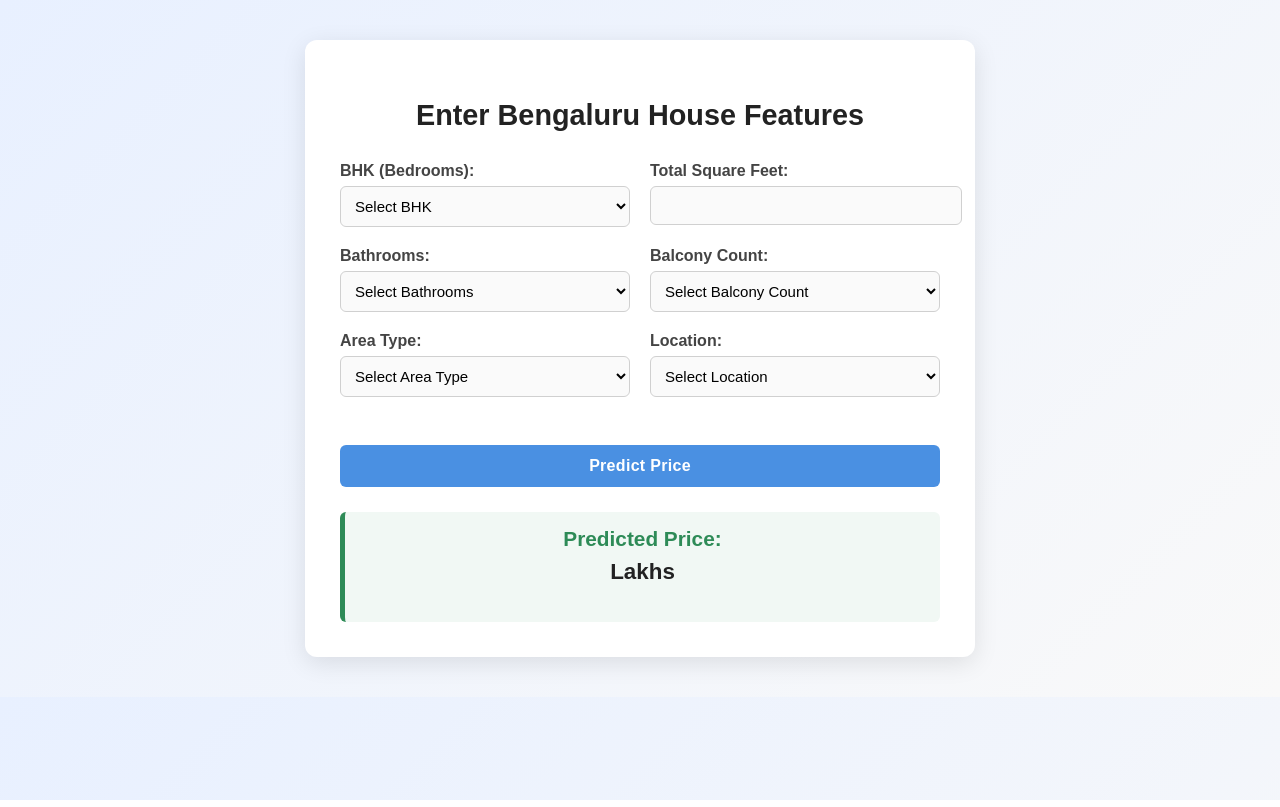
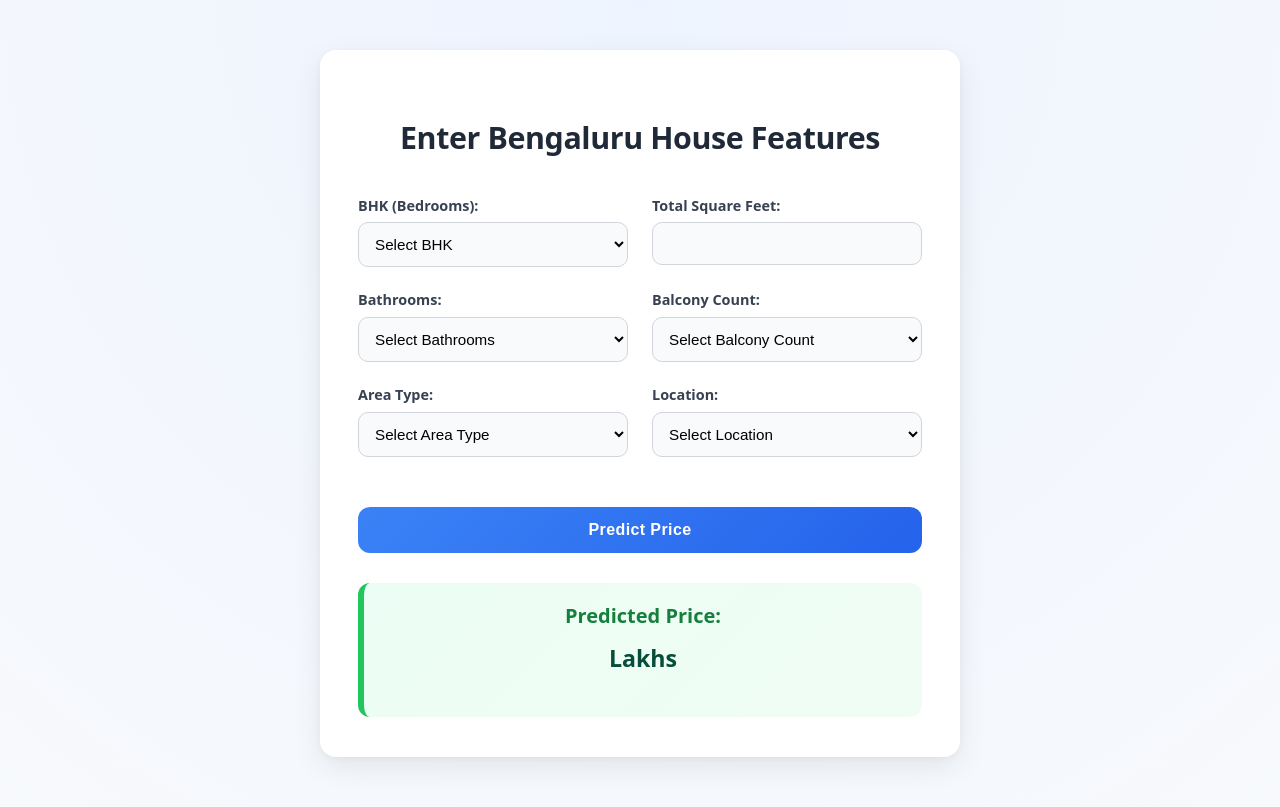
Before and after one commit to ShivamAttri05/Bengaluru_House_Prediction, a Flask app: page / in a window 1280 px wide. Run offline with Flask 3, Linux system fonts and the light colour scheme; parts of the project's set-up code (start-up, migrations or seed data) failed here and were passed over.

Commit message:
Progress

```diff
--- a/static/style.css
+++ b/static/style.css
@@ -1,115 +1,163 @@
-body {
-    font-family: 'Poppins', sans-serif;
-    background: linear-gradient(135deg, #e8f0ff, #f9f9f9);
-    margin: 0;
-    padding: 40px;
-    color: #333;
+/* Base reset & typography */
+* {
+    box-sizing: border-box;
 }
 
+body {
+    font-family: 'Poppins', system-ui, -apple-system, BlinkMacSystemFont, sans-serif;
+    background: radial-gradient(circle at top, #eef4ff, #f7f9fc);
+    margin: 0;
+    padding: 50px 20px;
+    color: #2b2b2b;
+    line-height: 1.5;
+}
+
+/* Main container */
 .container {
-    background: #fff;
-    padding: 35px;
-    max-width: 600px;
+    background: #ffffff;
+    padding: 40px 38px;
+    max-width: 640px;
     margin: auto;
-    border-radius: 12px;
-    box-shadow: 0 6px 25px rgba(0, 0, 0, 0.1);
-    transition: transform 0.2s ease, box-shadow 0.2s ease;
+    border-radius: 16px;
+    box-shadow:
+        0 10px 30px rgba(0, 0, 0, 0.08),
+        0 2px 6px rgba(0, 0, 0, 0.04);
+    transition: transform 0.25s ease, box-shadow 0.25s ease;
 }
 
 .container:hover {
-    transform: translateY(-3px);
-    box-shadow: 0 8px 30px rgba(0, 0, 0, 0.15);
+    transform: translateY(-4px);
+    box-shadow:
+        0 14px 40px rgba(0, 0, 0, 0.12),
+        0 4px 10px rgba(0, 0, 0, 0.06);
 }
 
+/* Title */
 h2 {
-    color: #222;
+    color: #1f2937;
     text-align: center;
-    margin-bottom: 30px;
-    font-size: 1.8rem;
+    margin-bottom: 34px;
+    font-size: 1.9rem;
     font-weight: 600;
+    letter-spacing: -0.4px;
 }
 
-/* Grid with 2 columns for better layout */
+/* Grid layout */
 .form-grid {
     display: grid;
     grid-template-columns: repeat(2, 1fr);
-    gap: 20px 20px;
-    margin-bottom: 20px;
+    gap: 22px 24px;
+    margin-bottom: 26px;
 }
 
+/* Labels */
 label {
+    font-size: 0.9rem;
     font-weight: 600;
-    color: #444;
+    color: #374151;
     margin-bottom: 6px;
     display: block;
 }
 
+/* Inputs & selects */
 input[type=number],
 select {
     width: 100%;
-    padding: 10px;
-    border: 1.5px solid #d0d0d0;
-    border-radius: 6px;
-    font-size: 15px;
-    background-color: #fafafa;
-    transition: all 0.2s ease;
+    padding: 12px 12px;
+    border: 1.6px solid #d1d5db;
+    border-radius: 10px;
+    font-size: 0.95rem;
+    background-color: #f9fafb;
+    transition: border-color 0.2s ease, box-shadow 0.2s ease, background-color 0.2s ease;
+}
+
+input[type=number]:hover,
+select:hover {
+    background-color: #ffffff;
 }
 
 input[type=number]:focus,
 select:focus {
     outline: none;
-    border-color: #4A90E2;
-    box-shadow: 0 0 4px rgba(74, 144, 226, 0.3);
-    background-color: #fff;
+    border-color: #3b82f6;
+    background-color: #ffffff;
+    box-shadow: 0 0 0 3px rgba(59, 130, 246, 0.15);
 }
 
-/* Predict button */
+/* Submit button */
 input[type=submit] {
     width: 100%;
-    background-color: #4A90E2;
-    color: white;
-    padding: 12px 20px;
+    background: linear-gradient(135deg, #3b82f6, #2563eb);
+    color: #ffffff;
+    padding: 14px 22px;
     border: none;
-    border-radius: 6px;
-    font-size: 16px;
+    border-radius: 12px;
+    font-size: 1rem;
     font-weight: 600;
     cursor: pointer;
-    letter-spacing: 0.3px;
-    transition: background-color 0.25s ease, transform 0.2s ease;
+    letter-spacing: 0.4px;
+    transition: transform 0.2s ease, box-shadow 0.2s ease, background 0.25s ease;
+}
+
+input[type=submit]:hover {
+    transform: translateY(-2px);
+    box-shadow: 0 8px 20px rgba(37, 99, 235, 0.35);
+}
+
+input[type=submit]:active {
+    transform: translateY(0);
+    box-shadow: 0 4px 12px rgba(37, 99, 235, 0.25);
+}
+
+/* Result box */
+.result-box {
+    background: linear-gradient(135deg, #ecfdf5, #f0fdf4);
+    border-left: 6px solid #22c55e;
+    margin-top: 30px;
+    padding: 18px 22px;
+    border-radius: 12px;
+    text-align: center;
+    animation: fadeIn 0.35s ease;
+}
+
+.result-box h3 {
+    color: #15803d;
+    margin: 0;
+    font-size: 1.25rem;
+    font-weight: 600;
+}
+
+.result-box p {
+    color: #064e3b;
+    font-size: 1.45rem;
+    font-weight: 700;
     margin-top: 10px;
 }
 
-input[type=submit]:hover {
-    background-color: #357ABD;
-    transform: translateY(-2px);
+/* Animation */
+@keyframes fadeIn {
+    from {
+        opacity: 0;
+        transform: translateY(6px);
+    }
+    to {
+        opacity: 1;
+        transform: translateY(0);
+    }
 }
 
-/* Result box (appears after prediction) */
-.result-box {
-    background: #f1f8f4;
-    border-left: 5px solid #2e8b57;
-    margin-top: 25px;
-    padding: 15px 20px;
-    border-radius: 6px;
-    text-align: center;
-}
-
-.result-box h3 {
-    color: #2e8b57;
-    margin: 0;
-    font-size: 1.3rem;
-}
-
-.result-box p {
-    color: #222;
-    font-size: 1.4rem;
-    font-weight: 600;
-    margin-top: 8px;
-}
-
-/* Mobile view */
-@media (max-width: 600px) {
+/* Mobile */
+@media (max-width: 640px) {
     .form-grid {
         grid-template-columns: 1fr;
+        gap: 18px;
+    }
+
+    .container {
+        padding: 30px 24px;
+    }
+
+    h2 {
+        font-size: 1.65rem;
     }
 }
--- a/templates/index.html
+++ b/templates/index.html
@@ -3,7 +3,7 @@
 
 <head>
     <title>House Price Prediction</title>
-    <link rel="stylesheet" type="text/css" href="{{ url_for('static', filename='style.css') }}">
+    <link rel="stylesheet" href="{{ url_for('static', filename='style.css') }}">
 </head>
 
 <body>
@@ -255,8 +255,7 @@
             <p>{{ prediction }} Lakhs</p>
         </div>
         {% endif %}
-
-
+    </div>
 </body>
 
 </html>
```
